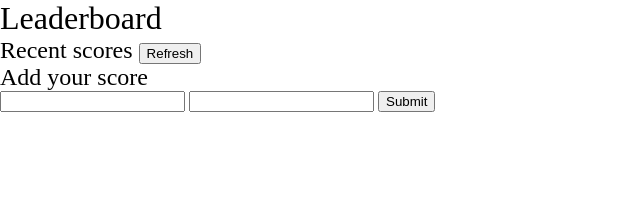
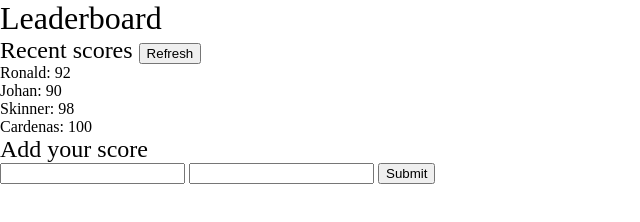
Before and after one commit to rskinnerc/leaderboard, a website built with webpack: page src/index.html in a window 1280 px wide. Shown: the whole page, without its empty margins (0-640 px from the left). Built offline with nearby package versions, Linux system fonts and the light colour scheme.

Commit message:
Implement initial scores rendering

```diff
--- a/src/index.html
+++ b/src/index.html
@@ -16,7 +16,7 @@
     <section>
       <h2>Recent scores <button type="button">Refresh</button></h2>
       <ul id="scores-container">
-
+        <li data-score-id="" class="score-item">Name: 40</li>
       </ul>
     </section>
     <section>
--- a/src/index.js
+++ b/src/index.js
@@ -1 +1,5 @@
 import './reset.css'
+import { scores } from "./modules/scores";
+import { renderScores } from "./modules/render";
+
+renderScores(scores);
--- /dev/null
+++ b/src/modules/render.js
@@ -0,0 +1,21 @@
+const renderScores = (scores) => {
+  const scoresContainer = document.getElementById('scores-container');
+  scoresContainer.innerHTML = '';
+
+  scores.forEach((score) => {
+    scoresContainer.append(createScoreNode(score));
+  });
+}
+
+
+const createScoreNode = (score) => {
+  const scoreNode = document.createElement('li');
+
+  scoreNode.innerHTML = `
+    <li data-score-id="${score.id}" class="score-item">${score.name}: ${score.score}</li>
+  `;
+
+  return scoreNode;
+}
+
+export { renderScores }
--- /dev/null
+++ b/src/modules/scores.js
@@ -0,0 +1,24 @@
+let scores = [
+  {
+    name: 'Ronald',
+    score: 92,
+    id: 'score-1'
+  },
+  {
+    name: 'Johan',
+    score: 90,
+    id: 'score-2'
+  },
+  {
+    name: 'Skinner',
+    score: 98,
+    id: 'score-3'
+  },
+  {
+    name: 'Cardenas',
+    score: 100,
+    id: 'score-4'
+  }
+];
+
+export { scores };
```
